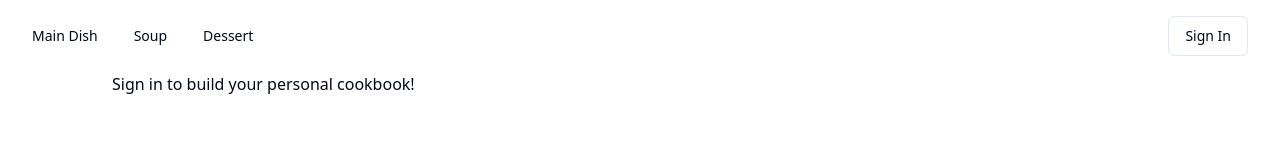
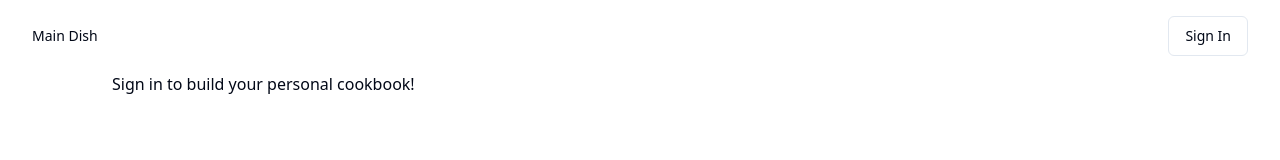
Before and after one commit to PeiChi-Hung/personal-cookbook, a React (Vite) app: page / in a window 1280 px wide. Shown: the top 160 px of the page. Built offline with nearby package versions, Linux system fonts and the light colour scheme; no server answers.

Commit message:
ui: update Navbar

```diff
--- a/src/Navbar.tsx
+++ b/src/Navbar.tsx
@@ -25,16 +25,6 @@ export default function Navbar() {
                 Main Dish
               </NavigationMenuLink>
             </NavigationMenuItem>
-            <NavigationMenuItem>
-              <NavigationMenuLink className={navigationMenuTriggerStyle()}>
-                Soup
-              </NavigationMenuLink>
-            </NavigationMenuItem>
-            <NavigationMenuItem>
-              <NavigationMenuLink className={navigationMenuTriggerStyle()}>
-                Dessert
-              </NavigationMenuLink>
-            </NavigationMenuItem>
           </NavigationMenuList>
         </NavigationMenu>
       </div>
```
Also changed, not shown: 1 other file (tests, documents, lock files or other folders).
